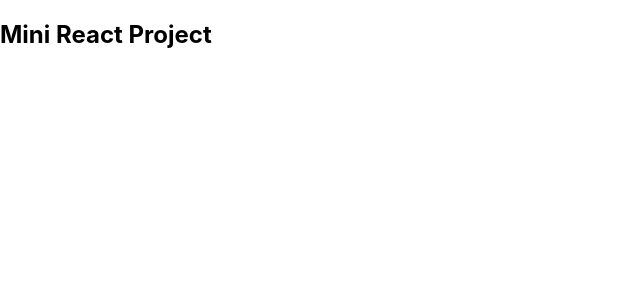
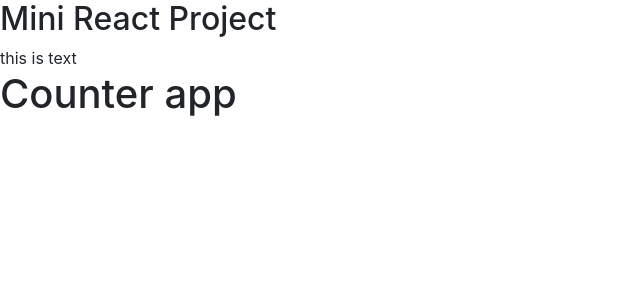
Before and after one commit to JasmineKhalimova/Mini-React-Apps, a React (Create React App) app: page / in a window 1280 px wide. Shown: the top 300 px of the page, without its empty margins (0-640 px from the left). Built offline with nearby package versions, Linux system fonts and the light colour scheme; the HTML template or start-up script is replaced by a standard one.

Commit message:
started the project

```diff
--- a/public/index.html
+++ b/public/index.html
@@ -7,37 +7,15 @@
     <meta name="theme-color" content="#000000" />
     <meta
       name="description"
-      content="Web site created using create-react-app"
+      content="This is playground"
     />
     <link rel="apple-touch-icon" href="%PUBLIC_URL%/logo192.png" />
-    <!--
-      manifest.json provides metadata used when your web app is installed on a
-      user's mobile device or desktop. See https://developers.google.com/web/fundamentals/web-app-manifest/
-    -->
     <link rel="manifest" href="%PUBLIC_URL%/manifest.json" />
-    <!--
-      Notice the use of %PUBLIC_URL% in the tags above.
-      It will be replaced with the URL of the `public` folder during the build.
-      Only files inside the `public` folder can be referenced from the HTML.
-
-      Unlike "/favicon.ico" or "favicon.ico", "%PUBLIC_URL%/favicon.ico" will
-      work correctly both with client-side routing and a non-root public URL.
-      Learn how to configure a non-root public URL by running `npm run build`.
-    -->
-    <title>React App</title>
+    <link href="https://cdn.jsdelivr.net/npm/bootstrap@5.3.3/dist/css/bootstrap.min.css" rel="stylesheet" integrity="sha384-QWTKZyjpPEjISv5WaRU9OFeRpok6YctnYmDr5pNlyT2bRjXh0JMhjY6hW+ALEwIH" crossorigin="anonymous" />
+    <title>Mini React Apps</title>
   </head>
   <body>
     <noscript>You need to enable JavaScript to run this app.</noscript>
     <div id="root"></div>
-    <!--
-      This HTML file is a template.
-      If you open it directly in the browser, you will see an empty page.
-
-      You can add webfonts, meta tags, or analytics to this file.
-      The build step will place the bundled scripts into the <body> tag.
-
-      To begin the development, run `npm start` or `yarn start`.
-      To create a production bundle, use `npm run build` or `yarn build`.
-    -->
   </body>
 </html>
--- a/src/App.js
+++ b/src/App.js
@@ -1,8 +1,19 @@
+import React from "react";
+import Counter from "./components/Counter";
 
 function App() {
+  const testText = () => {
+    console.log('this is text');
+    return 'this is text';
+  }
   return (
     <div className="App">
       <h2>Mini React Project</h2>
+      {/* Inner function */}
+      <span>{testText()}</span>
+
+      {/* imported function/component */}
+      <Counter />
     </div>
   );
 }
--- /dev/null
+++ b/src/components/Counter.js
@@ -0,0 +1,11 @@
+import React from "react";
+
+const Counter = () => {
+
+    return(
+        <h1>Counter app</h1>
+    );
+
+}
+
+export default Counter;
```
Also changed, not shown: 1 other file (tests, documents, lock files or other folders).
